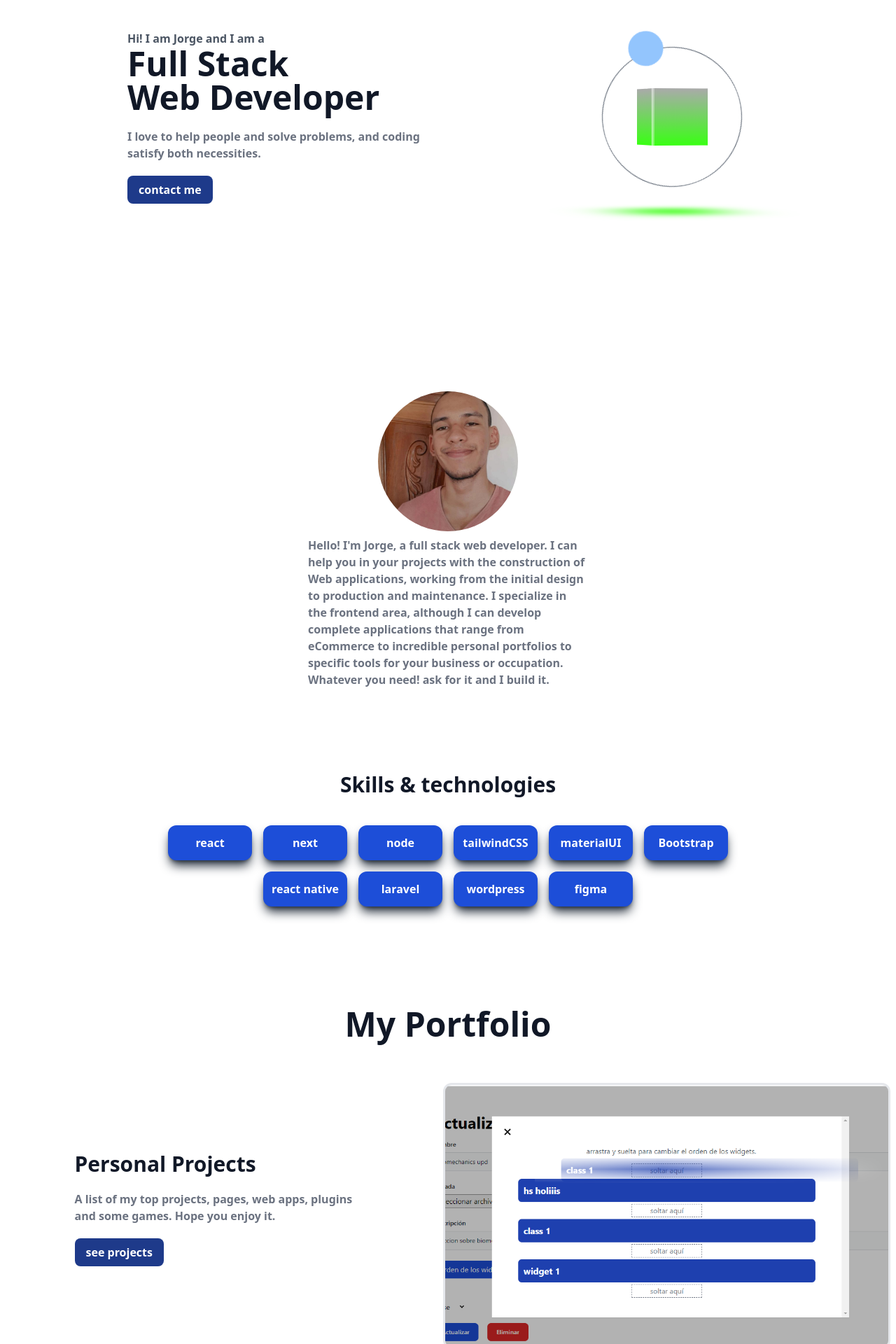
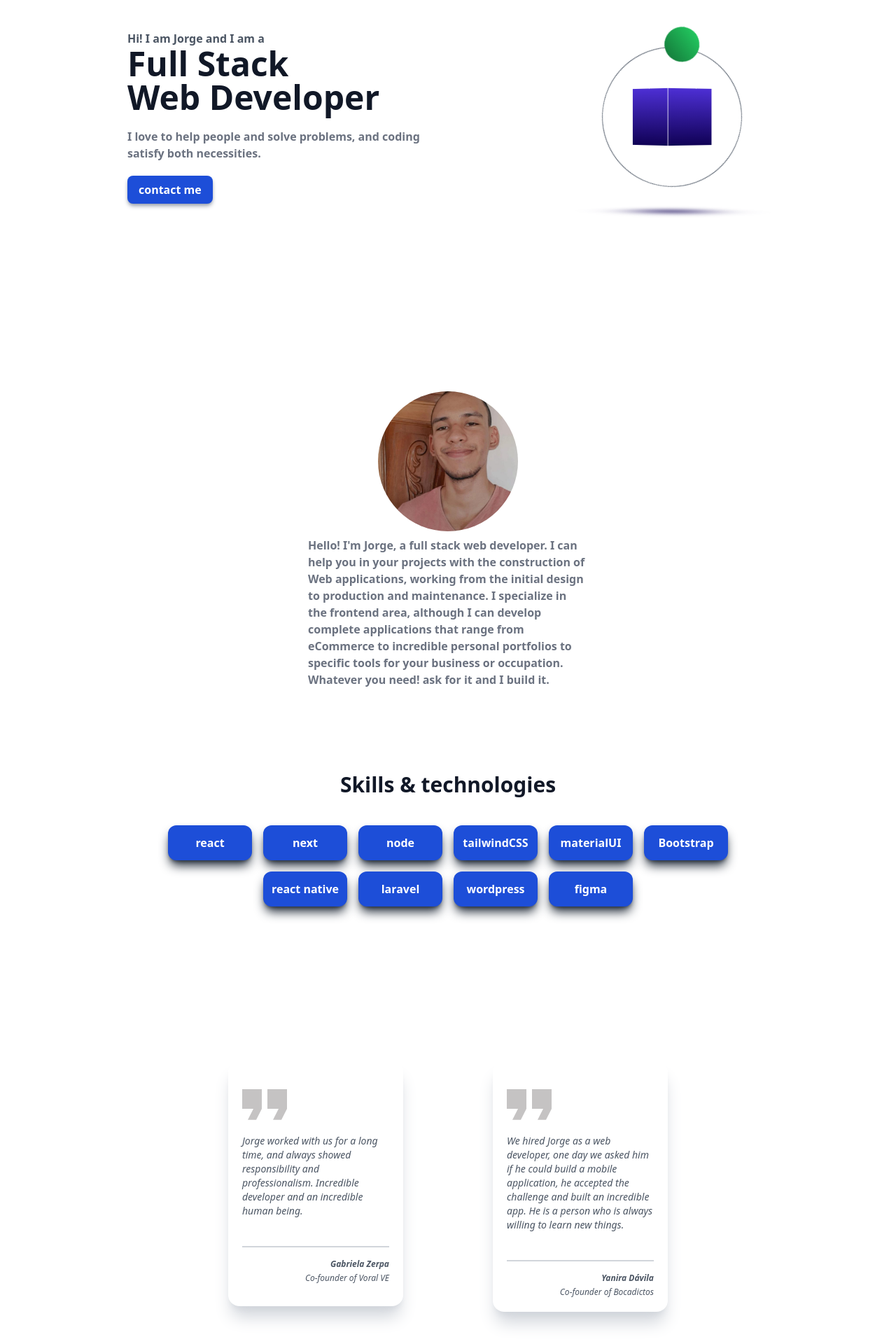
Before and after one commit to jorgezerpa/newPortfolioTemporalRepo, a React (Create React App) app: page / in a window 1280 px wide. Shown: the part 240-2160 px from the top of the page at 70% size. Built offline with nearby package versions, Linux system fonts and the light colour scheme.

Commit message:
add testimonies to page

```diff
--- a/src/components/About.jsx
+++ b/src/components/About.jsx
@@ -7,12 +7,6 @@ export const About = () => {
   const { ref:refImage, inView:inViewImage } = useInView({ threshold: 1, triggerOnce:true })
   const { ref:refText, inView:inViewText  } = useInView({ threshold: 1, triggerOnce:true })
   const { ref:refSkills, inView:inViewSkills } = useInView({ threshold: 1, triggerOnce:true })
-
-  useEffect(()=>{
-    if(inViewImage){
-
-    }
-  }, [inViewImage, inViewText, inViewSkills])
 
 
   return (
--- a/src/components/Header.jsx
+++ b/src/components/Header.jsx
@@ -15,13 +15,13 @@ export const Header = () => {
                 <p className={`text-gray-600 text-md font-semibold opacity-0 ${displayAnimation && 'animate-zoomIn origin-top-left'}`}>Hi! I am Jorge and I am a</p>
                 <h2 className={`text-gray-900 font-black text-3xl md:text-4xl lg:text-5xl mb-5 opacity-0 ${displayAnimation && 'animate-zoomIn1 origin-top-left'}`}>Full Stack <br />Web Developer</h2>
                 <p className={`text-gray-500 font-semibold text-md max-w-[420px] opacity-0 ${displayAnimation && 'animate-zoomIn2  origin-top-left'}`}>I love to help people and solve problems, and coding satisfy both necessities.</p>
-                <a href="#contact" className={`hover:scale-105 hover:shadow-md hover:shadow-gray-700 mt-5 inline-block bg-blue-900 text-white px-4 py-2 font-bold rounded-lg opacity-0 ${displayAnimation && 'animate-slideTL  origin-center'}`}>contact me</a>
+                <a href="#contact" className={`hover:scale-95 hover:shadow-md hover:shadow-gray-700 shadow-md shadow-gray-400 mt-5 inline-block bg-blue-700 text-white px-4 py-2 font-bold rounded-lg opacity-0 ${displayAnimation && 'animate-slideTL  origin-center'}`}>contact me</a>
             </div>
         </div>
         <div className="overflow-hidden relative flex-1 flex justify-center items-center py-14 md:py-0">
             <div className={`${displayAnimation && 'animate-zoomIn4'} opacity-0 origin-top-center`}>
                 <div className="relative w-[200px] h-[200px] rounded-[50%] animate-orbit border-gray-600 border-[1px]">
-                    <div className="top-0 left-0 w-[50px] h-[50px] rounded-[50%] bg-blue-300"></div>
+                    <div className="top-0 left-0 w-[50px] h-[50px] rounded-[50%] bg-gradient-to-b from-green-500 to-green-700"></div>
                 </div>
             </div>
             <div className="scene absolute top-1/2 left-1/2 w-[80px] h-[80px] translate-x-[-40px] translate-y-[-40px]">
--- a/src/components/Testimonies.jsx
+++ b/src/components/Testimonies.jsx
@@ -1,19 +1,25 @@
 import React from 'react'
 import { TESTIMONIES } from '../constants/testimonies'
+import { useInView } from 'react-intersection-observer'
 
 export const Testimonies = () => {
+  const { ref, inView } = useInView({ threshold: 1, triggerOnce:true })
+
   return (
-    <section id="testimonies" className="px-5 min-h-screen w-full flex flex-wrap flex-col md:flex-row justify-center gap-10 items-center py-36">
-    { TESTIMONIES.map((testimony, index)=>(
-        <div className="w-[240px] min-h-[100px]" key={'testimonies'+testimony.name+index}>
-            <p className="italic font-normal tracking-wide text-gray-800 text-sm">${testimony.message}</p>
-            <p className="font-normal text-gray-600 text-xs text-right mt-3">${testimony.name}</p>
-            <p className="font-normal text-gray-600 text-xs text-right mt-1">${testimony.position}</p>
-        </div>
-    ))}
+    <section id="testimonies" className="px-2 sm:px-5 min-h-screen w-full flex flex-wrap flex-col md:flex-row justify-center items-center gap-10">
+    <div ref={ref} className={`opacity-0 ${ inView && 'opacity-100 animate-scaleY origin-top' } flex justify-center items-start flex-wrap gap-32`}>
+      { TESTIMONIES.map((testimony, index)=>(
+          <div className="relative w-[220px] sm:w-[250px] min-h-[350px] shadow-xl shadow-gray-300 rounded-2xl p-5" key={'testimonies'+testimony.name+index}>
+              <svg className='my-5' width="64" height="44" viewBox="0 0 64 44" fill="none" xmlns="http://www.w3.org/2000/svg">
+                <path d="M44 43.8652L52 27.9142H36V0H64V27.9142L56 43.8652H44ZM8 43.8652L16 27.9142H0V0H28V27.9142L20 43.8652H8Z" fill="#C5C3C3"/>
+              </svg>
+
+              <p className="font-normal text-gray-600 text-sm mb-4 italic border-b-2 border-gray-300 pb-10">{testimony.message}</p>
+              <p className=" text-gray-600 text-xs text-right font-bold mt-3 italic">{testimony.name}</p>
+              <p className="font-normal text-gray-600 text-xs text-right mt-1 italic">{testimony.position}</p>
+          </div>
+      ))}
+    </div>
     </section>
   )
 }
-
-
-const testimoniesContainer = document.querySelector('#testimonies')
--- a/src/constants/testimonies.js
+++ b/src/constants/testimonies.js
@@ -1,12 +1,14 @@
 export const TESTIMONIES = [
     {
-        message:"",
-        name: "Jorge worked with us for a long time, and always showed responsibility and professionalism. Incredible developer and an incredible human being.",
-        position: "Co-founder of Voral VE"
+        message: "Jorge worked with us for a long time, and always showed responsibility and professionalism. Incredible developer and an incredible human being.",
+        name: "Gabriela Zerpa",
+        position: "Co-founder of Voral VE",
+        image: ''
     },
     {
-        message:"Lorem ipsum dolor sit amet consectetur adipisicing elit. Vero itaque, officiis dicta suscipit necessitatibus perferendis sequi dolorem amet beatae id cumque eos aliquid libero esse eveniet perspiciatis minima recusandae? Doloribus.",
+        message:"We hired Jorge as a web developer, one day we asked him if he could build a mobile application, he accepted the challenge and built an incredible app. He is a person who is always willing to learn new things.",
         name: "Yanira Dávila",
-        position: "Co-founder of Bocadictos"
+        position: "Co-founder of Bocadictos",
+        image: ''
     },
 ]
--- a/src/pages/Home.jsx
+++ b/src/pages/Home.jsx
@@ -10,8 +10,8 @@ export const Home = () => {
     <div>
       <div id='home'><Header /></div>
       <div id='about'><About /></div>
+      <div><Testimonies /></div>
       <div id='portfolio'><Portfolio /></div>
-      {/* <div><Testimonies /></div>  */}
       <div id='contact'><Contact /></div>
     </div>
   )
--- a/src/styles/cube.css
+++ b/src/styles/cube.css
@@ -20,7 +20,7 @@
 	to{ transform: rotateY(360deg); }
 }
 .cube div{
-  outline: 3px solid rgba(255,255,255,.5);
+  	outline: 1px solid rgba(255,255,255,1);
 	font-size: 40px;
 	color: white;
 	position: absolute;
@@ -31,19 +31,19 @@
 	justify-content: center;
 	transform-style: preserve-3d;
 }
-.front{transform: rotateY(0) translateZ(40px); background: linear-gradient(#aaa, #39ff14)}
-.left{transform: rotateY(-90deg) translateZ(40px); background: linear-gradient(#aaa, #39ff14)}
-.back{transform: rotateY(180deg) translateZ(40px); background: linear-gradient(#aaa, #39ff14)}
-.right{transform: rotateY(90deg) translateZ(40px); background: linear-gradient(#aaa, #39ff14)}
+.front{transform: rotateY(0) translateZ(40px); background: linear-gradient(#4d2fd4, #100155)}
+.left{transform: rotateY(-90deg) translateZ(40px); background: linear-gradient(#4d2fd4, #100155)}
+.back{transform: rotateY(180deg) translateZ(40px); background: linear-gradient(#4d2fd4, #100155)}
+.right{transform: rotateY(90deg) translateZ(40px); background: linear-gradient(#4d2fd4, #100155)}
 .top{transform: rotateX(90deg) translateZ(40px); background: #fff}
 .bottom{transform: rotateX(-90deg)
  translateZ(40px); background: linear-gradient(#000, #39ff14)}
 
 .shadow{
 	transform: scale(.9) rotateX(90deg) translateZ(-150px);
-	background: #39ff14;
+	background: #100155;
 	filter: blur(40px);
 	box-shadow:
-		0 0 50px 30px #4aff25,
-		0 0 50px 10px #4aff25 inset;
+		0 0 50px 30px 100155,
+		0 0 50px 10px 100155 inset;
 }
```
Also changed, not shown: public/images/quotes.svg (added).
